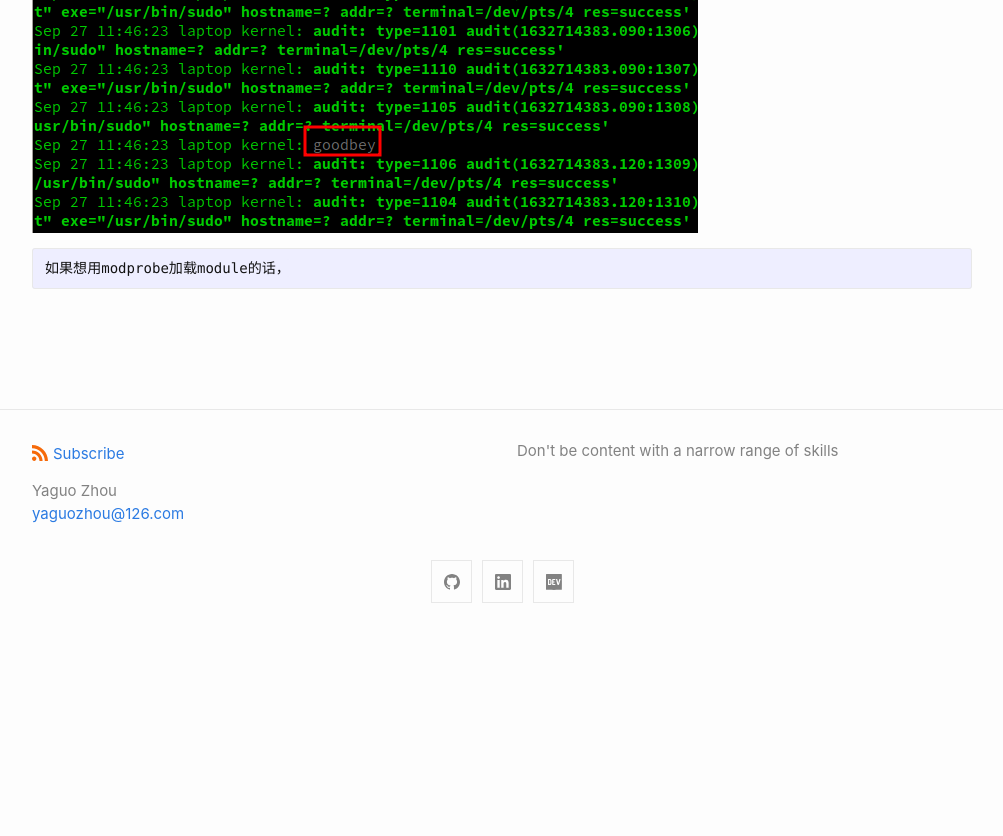
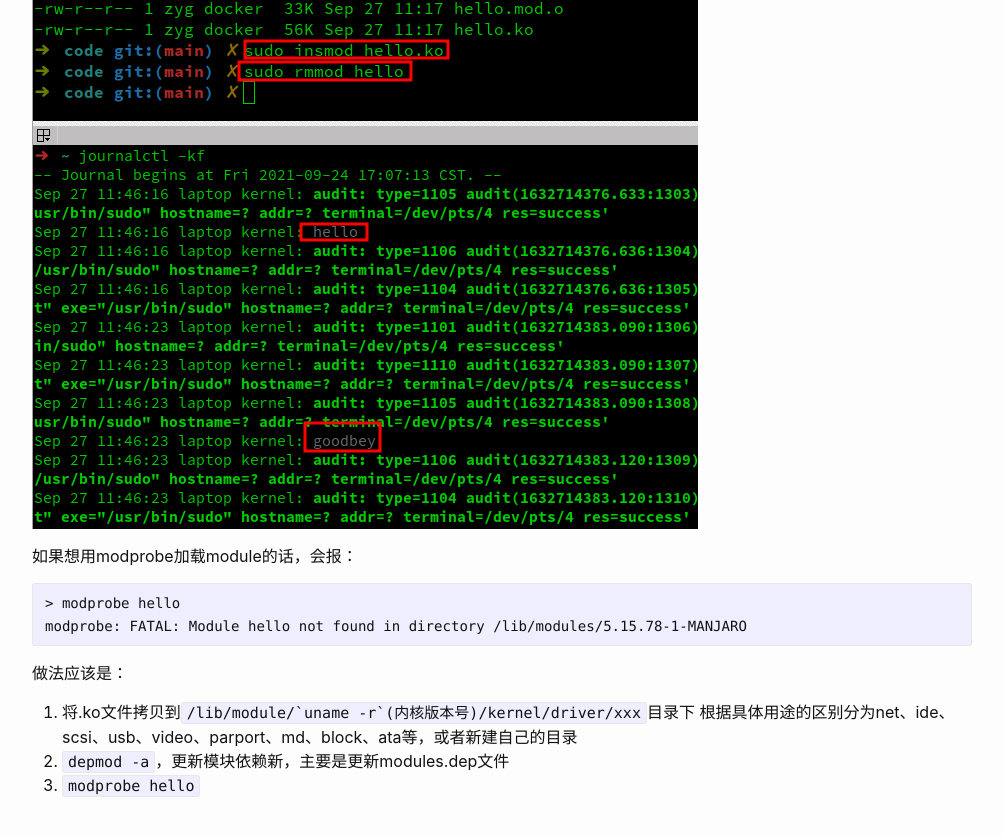
Before and after one commit to yaguozhou/yaguozhou.github.io, a Jekyll site: the page built from _posts/2021-09-25-kernel-module.md, in a window 1280 px wide and 900 px high, scrolled down 5469 px. Shown: the top 836 px of the window, without its empty margins (138-1141 px from the left). Built offline with Jekyll 4.4.1, drawn with Linux system fonts in a browser that asks for light colours; before the commit the page ends 6107 px from its top, so only the background shows below that; some of the changed text lies outside the part shown.

Commit message:
modify module

````diff
--- a/_posts/2021-09-25-kernel-module.md
+++ b/_posts/2021-09-25-kernel-module.md
@@ -10,6 +10,10 @@ categories: kernel
 OS的tasks都要靠kernel threads来执行，ps命令的输出中很容易能辨认出来哪些是kernel threads（带中括号的便是）
 
 ![threads](/img/kernelthreads.png)
+
+## kernel tainted
+
+kernel一个重要的任务就是要硬件初始化，该工作主要靠driver，driver通常都是以module的形式被load进kernel。有一些硬件厂商不愿意开源它的driver。如果内核里揉入了闭源的driver，那么称kernel是tainted
 
 ## kernel的行为
 
@@ -24,6 +28,10 @@ kernel把最近的log保存在被称为kernel ring buffer的内存里，`dmesg`
 ### /proc
 
 kernel通过`/proc`告诉你它的全部状态是什么，例如`cat /proc/meminfo`直接查看kernel告诉你的memory状态
+
+### uname， hostnamectl
+
+查看kernel版本
 
 ## kernel module
 
@@ -41,6 +49,8 @@ kernel在1990年就实现了module化的编译，模块化driver可谓是linux
 - systemd-udevd不仅负责启动时硬件探测，而且持续地探测热插拔情况，通过`udevadm monitor`能查看到硬件变化的日志
 
 ### 管理kernel modules
+
+
 
 #### 自动载入
 
@@ -65,7 +75,12 @@ kernel在1990年就实现了module化的编译，模块化driver可谓是linux
 
 #### 给module加参数
 
-可以通过在目录`/etc/modprobe.d/`下新建文件，给module自动加载时自动带上参数
+可以通过在目录`/etc/modprobe.d/`下新建文件，给module自动加载时自动带上参数，例如：
+
+```
+cat /etc/modprobe.d/alsa-base.conf
+options snd-hda-intel probe_mask=1
+```
 
 #### 让module开机启动
 
@@ -134,4 +148,13 @@ clean:
 
 ![insmod](/img/insmod.png)
 
-    如果想用modprobe加载module的话，
+如果想用modprobe加载module的话，会报：
+```
+> modprobe hello
+modprobe: FATAL: Module hello not found in directory /lib/modules/5.15.78-1-MANJARO
+```
+做法应该是：
+1. 将.ko文件拷贝到```/lib/module/`uname -r`(内核版本号)/kernel/driver/xxx```目录下
+   根据具体用途的区别分为net、ide、scsi、usb、video、parport、md、block、ata等，或者新建自己的目录
+2. `depmod -a`，更新模块依赖新，主要是更新modules.dep文件
+3. `modprobe hello`
````
Also changed, not shown: other parts of _posts/2021-09-25-kernel-module.md (+1 -2 lines), 1 other file.
